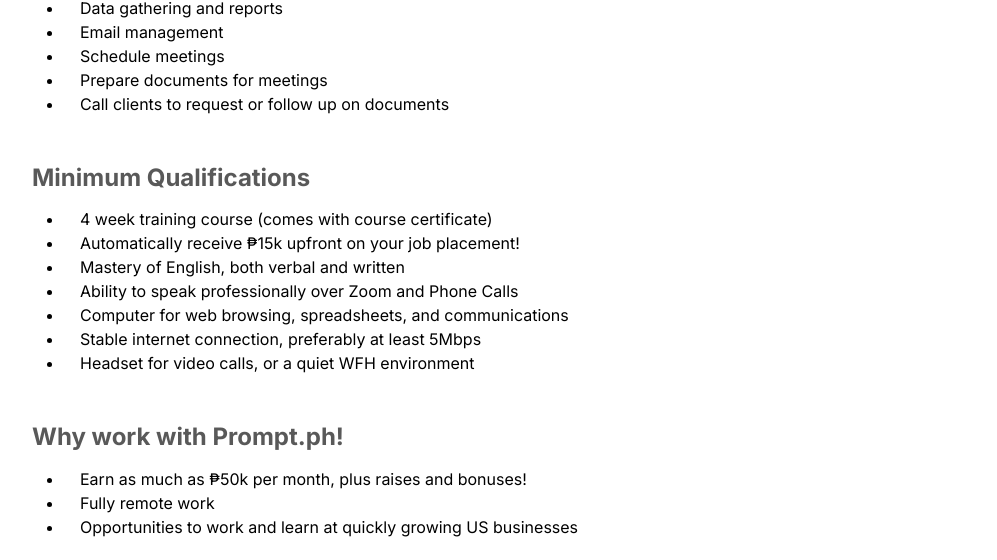
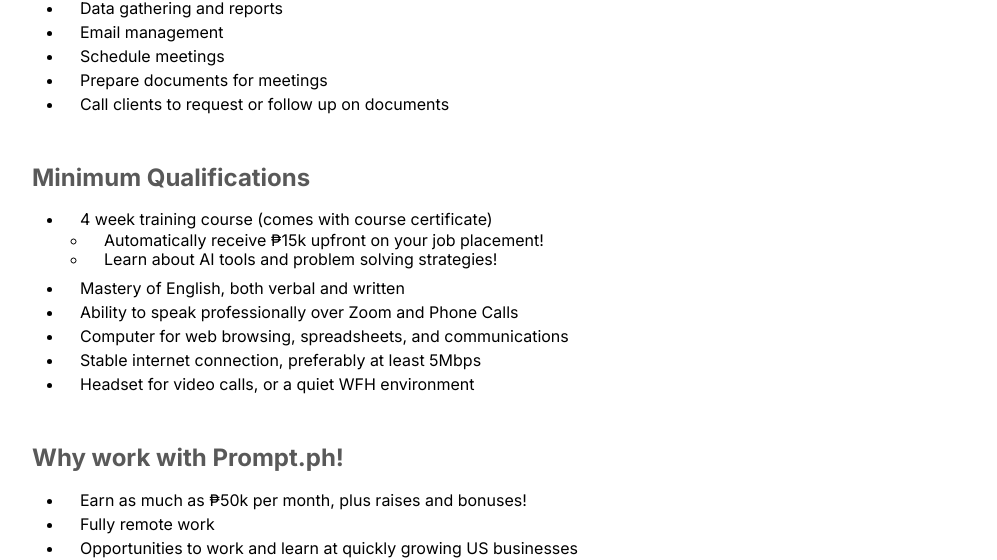
Before and after one commit to promptph/hiring, a plain HTML site: page index.html in a window 1280 px wide. Shown: the part 537-1097 px from the top of the page, without its empty margins (138-1135 px from the left). Drawn offline with nearby package versions, Linux system fonts and the light colour scheme.

Commit message:
More nested list

```diff
--- a/home.css
+++ b/home.css
@@ -119,6 +119,12 @@
   padding-left: var(--dl-space-space-unit);
 }
 
+.nested-bullet-ul {
+  line-height: 1.15;
+  padding-left: var(--dl-space-space-oneandhalfunits);
+  padding-bottom: var(--dl-space-space-halfunit);
+}
+
 .italic {
   font-style: italic;
 }
--- a/index.html
+++ b/index.html
@@ -137,9 +137,10 @@
             <span class="header">Minimum Qualifications</span>
             <ul class="home-bullet-ul paragraph-text">
               <li>4 week training course (comes with course certificate)</li>
-
-              <li>Automatically receive ₱15k upfront on your job placement!</li>
-
+              <ul class="nested-bullet-ul">
+                <li>Automatically receive ₱15k upfront on your job placement!</li>
+                <li>Learn about AI tools and problem solving strategies!</li>
+              </ul>
               <li>Mastery of English, both verbal and written</li>
               <li>Ability to speak professionally over Zoom and Phone Calls</li>
               <li>Computer for web browsing, spreadsheets, and communications</li>
```
